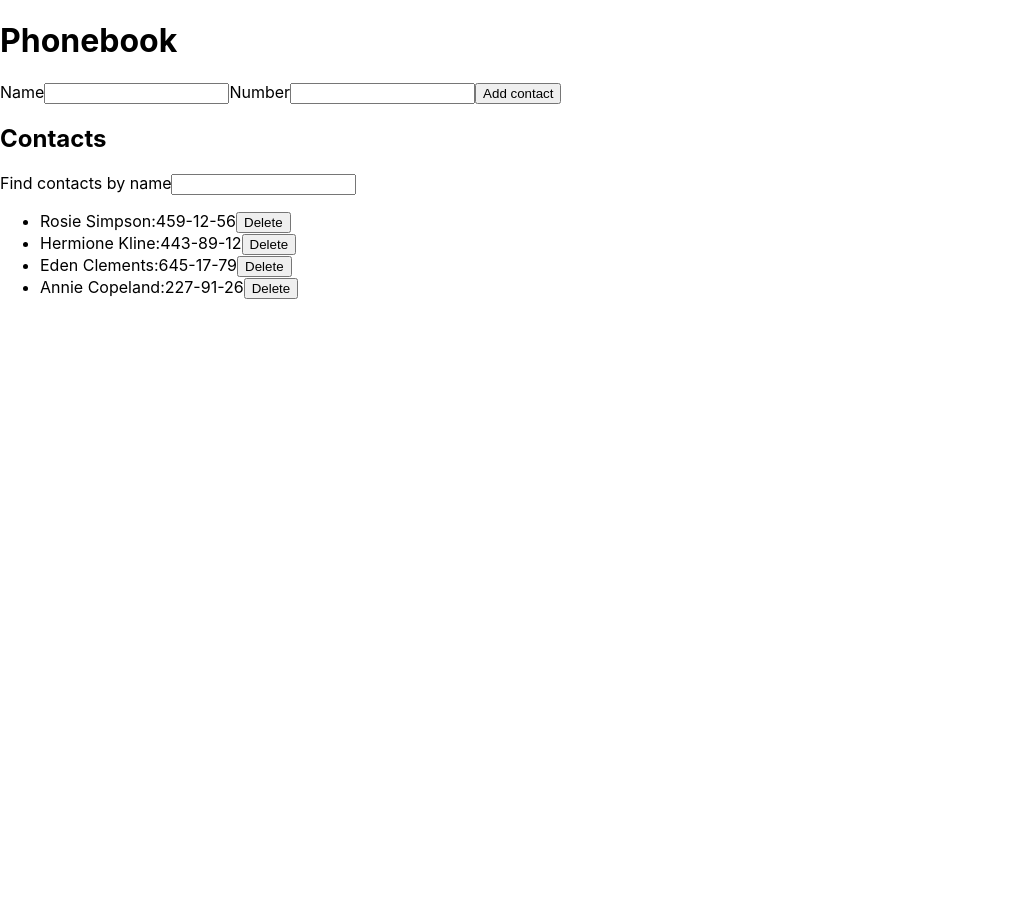
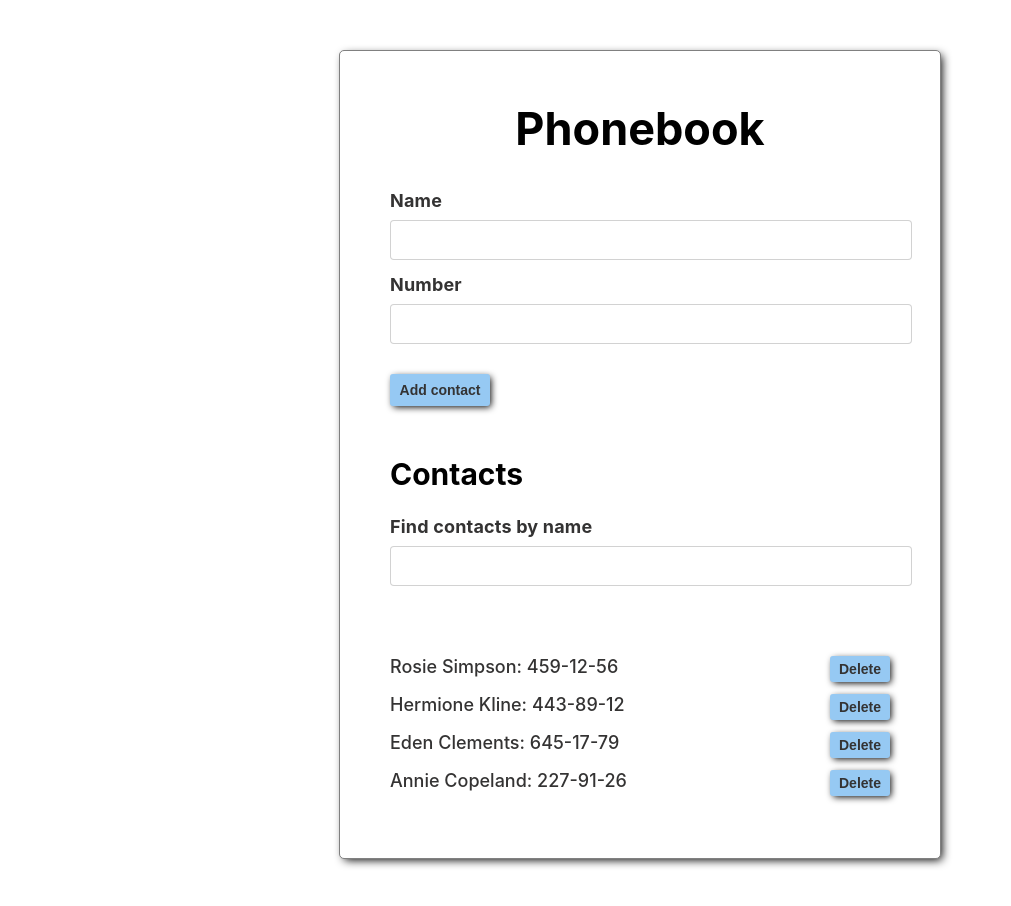
Before and after one commit to LesiaBelinska/goit-react-hw-02-phonebook, a React (Create React App) app: page / in a window 1280 px wide. Shown: the top 906 px of the page, without its empty margins (0-1011 px from the left). Before the commit the page ends 800 px from the top, so only its background shows below. Built offline with nearby package versions, Linux system fonts and the light colour scheme.

Commit message:
add styles

```diff
--- a/src/components/App.jsx
+++ b/src/components/App.jsx
@@ -1,10 +1,12 @@
 import { Component } from "react";
 
-import { nanoid } from 'nanoid';
+import { nanoid } from "nanoid";
 
 import ContactForm from "./ContactForm/ContactForm.jsx";
 import ContactList from "./ContactList/ContactList.jsx";
 import Filter from "./Filter/Filter.jsx";
+
+import s from "./App.module.css";
 
 class App extends Component {
 
@@ -61,8 +63,9 @@ class App extends Component {
     const changeFilter = this.changeFilter;
     const deleteContact = this.deleteContact;
     return (
-      <div>
-        <h1>Phonebook</h1>
+      <div className={s.App}>
+        <div className={s.Phonebook}>
+          <h1>Phonebook</h1>
         <ContactForm onSubmit={addNewContact} contacts={contacts} />
         <h2>Contacts</h2>
         <Filter value={filter}
@@ -70,6 +73,7 @@ class App extends Component {
         />
         <ContactList
           contacts={getFilteredContacts} onDeleteContact={deleteContact} />
+        </div>
       </div>
     )
   }
--- /dev/null
+++ b/src/components/App.module.css
@@ -0,0 +1,20 @@
+.App {
+    padding-top: 50px;
+    padding-bottom: 50px;
+    margin: 0 auto;
+    width: 1200px;
+
+    display: flex;
+    flex-direction: column;
+    align-items: center;
+}
+
+.Phonebook {
+    padding: 50px;
+    background-color: #fff;
+    border: 1px solid grey;
+    border-radius: 5px;
+    box-shadow: 3px 3px 10px -2px #000;
+    width: 500px;
+    height: 100%;
+}
--- a/src/components/ContactForm/ContactForm.jsx
+++ b/src/components/ContactForm/ContactForm.jsx
@@ -3,9 +3,11 @@ import * as yup from 'yup';
 import { nanoid } from 'nanoid';
 import PropTypes from 'prop-types';
 
+import s from "./ContactForm.module.css";
+
 const schema = yup.object().shape({
-  name: yup.string().required(),
-  number: yup.number().required(),
+  name: yup.string().required("enter a name, this is a required field"),
+  number: yup.number().required("enter a phone number, this is a required field"),
 });
 
 const initialValues = {
@@ -28,22 +30,24 @@ const ContactForm = ({ onSubmit }) => {
       initialValues={initialValues}
       onSubmit={handleSubmit}
       validationSchema={schema}>
-      <Form autoComplete='off'>
-        <label htmlFor={nameInputId}>Name</label>
+      <Form className={s.form} autoComplete='off'>
+        <label htmlFor={nameInputId} className={s.label}>Name</label>
         <Field
+          className={s.input}
           type="text"
           name="name"
           id={nameInputId}
         />
-        <ErrorMessage name="name" component="div" />
-        <label htmlFor={numberInputId}>Number</label>
+        <ErrorMessage className={s.error} name="name" component="div" />
+        <label htmlFor={numberInputId} className={s.label}>Number</label>
         <Field
+          className={s.input}
           type="tel"
           name="number"
           id={numberInputId}
         />
-        <ErrorMessage name="number" component="div" />
-        <button type='submit'>Add contact</button>
+        <ErrorMessage className={s.error} name="number" component="div" />
+        <button className={s.button} type='submit'>Add contact</button>
       </Form>
     </Formik>
   )
--- /dev/null
+++ b/src/components/ContactForm/ContactForm.module.css
@@ -0,0 +1,34 @@
+.form {
+    margin-bottom: 50px;
+}
+
+.label {
+    display: block;
+    font-size: 18px;
+    font-weight: 700;
+    line-height: 1.16;
+    letter-spacing: 0.01em;
+    color: rgb(52, 51, 51);
+    margin-bottom: 8px;
+}
+
+.input {
+    display: block;
+    margin-bottom: 15px;
+    width: 100%;
+    font-size: 16px;
+    border: 1px solid rgba(33, 33, 33, 0.2);
+    border-radius: 4px;
+    padding: 10px;
+}
+
+.button {
+    margin-top: 15px;
+    padding: 8px;
+    min-width: 100px;
+}
+
+.error {
+    margin-bottom: 15px;
+    color: red;
+}
--- a/src/components/ContactList/ContactListItem.jsx
+++ b/src/components/ContactList/ContactListItem.jsx
@@ -1,9 +1,11 @@
 import PropTypes from 'prop-types';
+
+import s from "./ContactListItem.module.css";
 
 const ContactListItem = ({ id, name, number, onDeleteContact }) => {
     return (
-        <li>{name}:{number}
-            <button type="button"
+        <li className={s.item}>{name}: {number}
+            <button className={s.button} type="button"
                 onClick={() => onDeleteContact(id)}>
                 Delete
             </button></li>
--- /dev/null
+++ b/src/components/ContactList/ContactListItem.module.css
@@ -0,0 +1,8 @@
+.item {
+    display: flex;
+    justify-content: space-between;
+    margin-bottom: 12px;
+    font-size: 18px;
+    font-weight: 500;
+    color: rgb(52, 51, 51);
+}
--- a/src/components/Filter/Filter.jsx
+++ b/src/components/Filter/Filter.jsx
@@ -1,13 +1,15 @@
 import { nanoid } from "nanoid";
 import PropTypes from 'prop-types';
+
+import s from "./Filter.module.css";
 
 const filterInputId = nanoid();
 
 const Filter = ({ value, onChange }) => {
     return (
-        <div>
-            <label htmlFor={filterInputId}>Find contacts by name</label>
-            <input type="text"
+        <div className={s.filter}>
+            <label htmlFor={filterInputId} className={s.label}>Find contacts by name</label>
+            <input className={s.input} type="text"
                 id={filterInputId}
                 value={value}
                 onChange={onChange}
--- /dev/null
+++ b/src/components/Filter/Filter.module.css
@@ -0,0 +1,22 @@
+.filter {
+    margin-bottom: 70px;
+}
+
+.label {
+    display: block;
+    font-size: 18px;
+    font-weight: 700;
+    line-height: 1.16;
+    letter-spacing: 0.01em;
+    color: rgb(52, 51, 51);
+    margin-bottom: 8px;
+}
+
+.input {
+    display: block;
+    width: 100%;
+    font-size: 16px;
+    border: 1px solid rgba(33, 33, 33, 0.2);
+    border-radius: 4px;
+    padding: 10px;
+}
--- a/src/index.css
+++ b/src/index.css
@@ -13,3 +13,50 @@ code {
   font-family: source-code-pro, Menlo, Monaco, Consolas, 'Courier New',
     monospace;
 }
+
+img {
+  display: block;
+  height: auto;
+}
+
+ul,
+li,
+p {
+  margin: 0;
+  padding: 0;
+  list-style-type: none;
+}
+
+h1,
+h2,
+h3,
+h4,
+h5,
+h6,
+p,
+ul {
+  margin: 0;
+}
+
+h1 {
+  margin-bottom: 35px;
+  font-size: 45px;
+  text-align: center;
+}
+
+h2 {
+  margin-bottom: 25px;
+  font-size: 30px;
+}
+
+button {
+  font-size: 14px;
+  font-weight: 700;
+  background-color: rgb(150, 201, 243);
+  color: rgb(52, 51, 51);
+  padding: 5px;
+  min-width: 60px;
+  border-radius: 3px;
+  border: none;
+  box-shadow: 2px 2px 7px -1px #000;
+}
```
